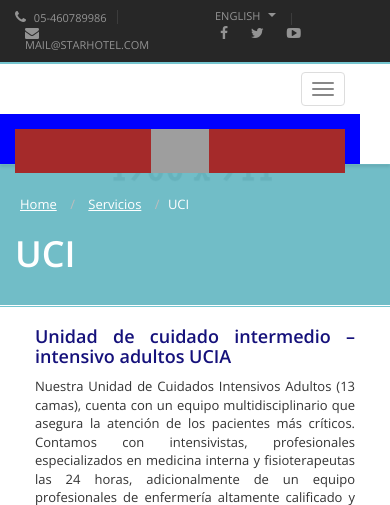
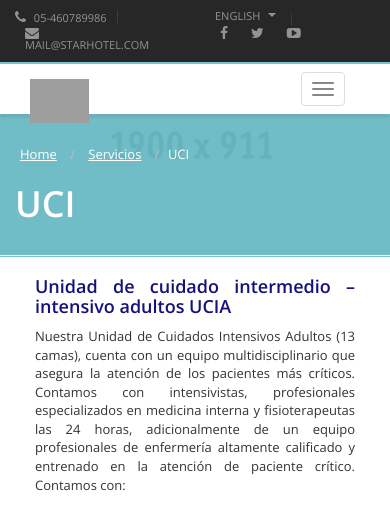
Before and after one commit to lerm201092/sinais, a PHP site: page /uci.php in a window 390 px wide. Shown: the top 505 px of the page. Run offline with PHP 8.4, Linux system fonts and the light colour scheme; some libraries are stand-ins or nearby versions; grey boxes are pictures that could not be loaded.

Commit message:
Se actualiza Estilos del header

```diff
--- a/css/header.css
+++ b/css/header.css
@@ -1,27 +1,25 @@
 #logo{
-    background: red;
+    background: initial;
     text-align: initial;
     width: initial;
 }
 
 a.navbar-brand{
     width: initial;
-    background: pink;
+    background: initial;
 }
 .navbar-header{
     width: initial;
 }
 
-@media screen and (max-width: 1268px) {
+@media screen and (max-width: 1275px)and (min-width: 768px) {
     a.navbar-brand{
         width: 100%;
-        background: blue;
     }
     .navbar-header{
         width: 100%;
     }
     #logo{
-        background: brown;
         text-align: center;
         width: 100%;
     }
@@ -29,14 +27,14 @@ a.navbar-brand{
 
 
 
-@media screen and (max-width: 768) {
+@media screen and (max-width: 768px) {
     a.navbar-brand{
+        width: 50%;
+    }
+    .navbar-header{
         width: 100%;
-        align: center;
     }
-
     #logo{
-        background: yellow;
         text-align: left;
         width: 100%;
     }
```
